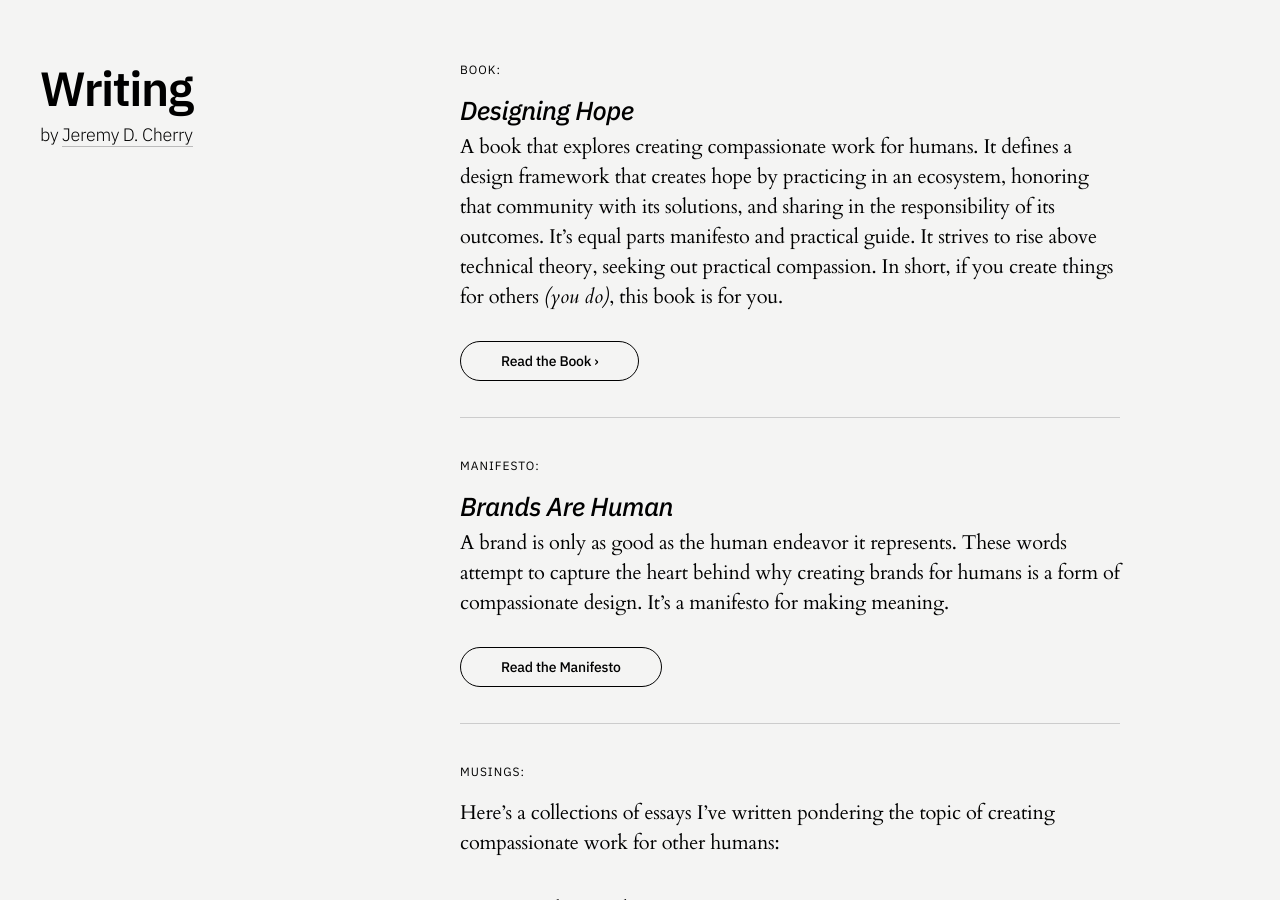
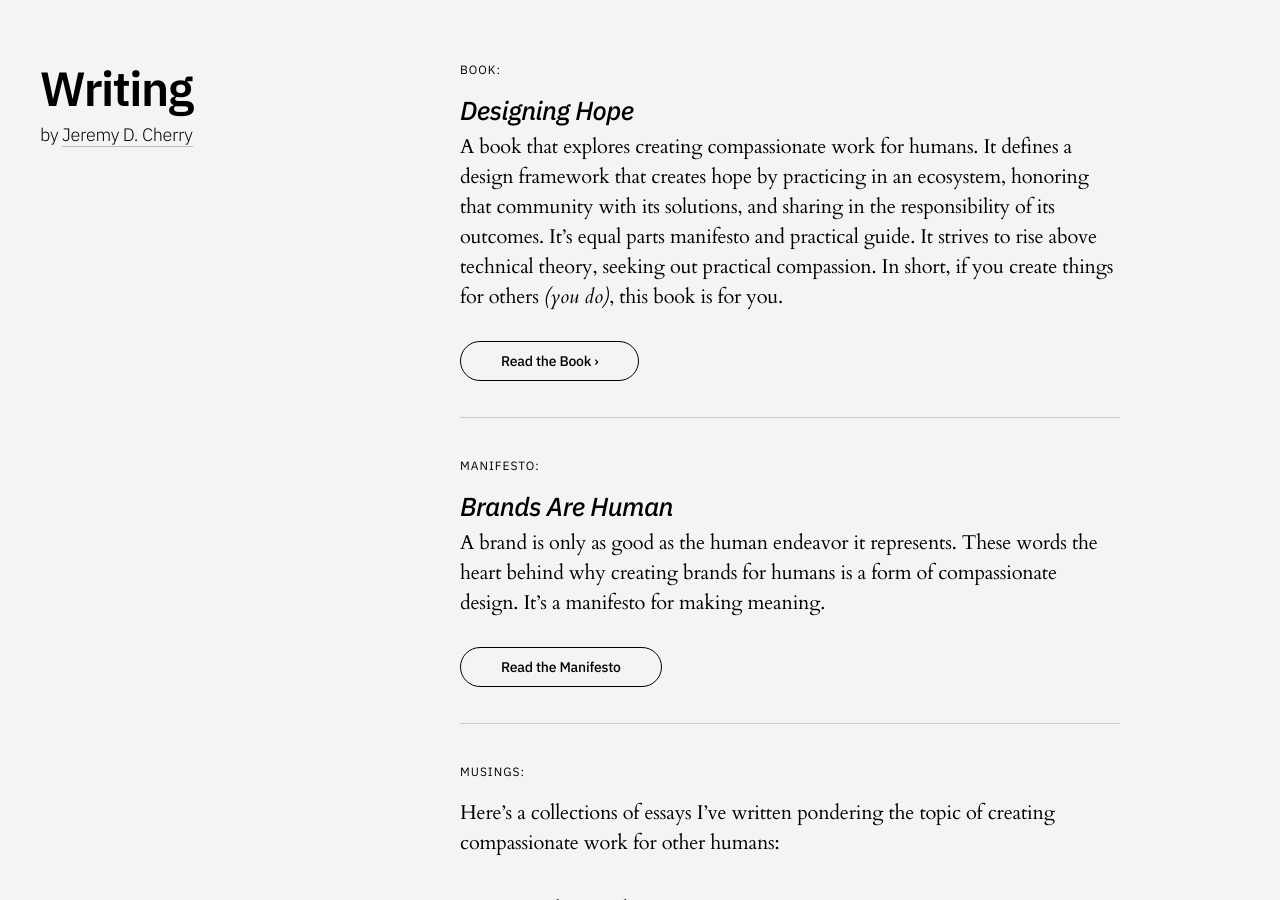
Before and after one commit to jeremydcherry/jeremydcherry.github.io, a Jekyll site: the page built from content/writing.md, in a window 1280 px wide and 900 px high. Built offline with Jekyll 4.4.1, drawn with Linux system fonts in a browser that asks for light colours.

Commit message:
Updated writing

```diff
--- a/content/writing.md
+++ b/content/writing.md
@@ -19,7 +19,7 @@
 
 ## _Brands Are Human_
 
-A brand is only as good as the human endeavor it represents. These words attempt to capture the heart behind why creating brands for humans is a form of compassionate design. It's a manifesto for making meaning.
+A brand is only as good as the human endeavor it represents. These words the heart behind why creating brands for humans is a form of compassionate design. It's a manifesto for making meaning.
 
 <a href="/brandsarehuman" class="btn_secondary">Read the Manifesto</a>
 
```
